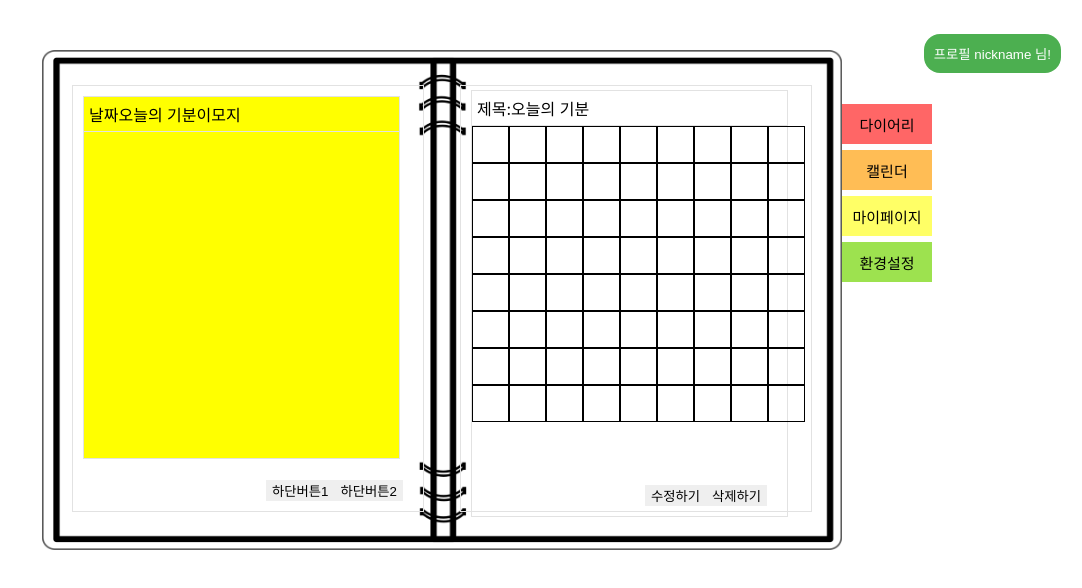
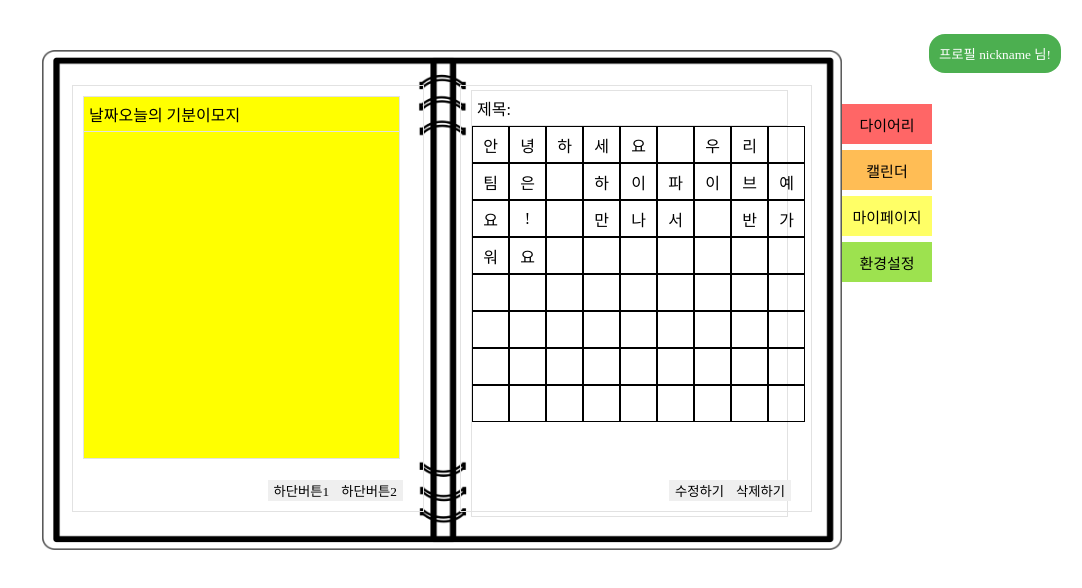
Before and after one commit to HIGHFIVE2023/artary_front, a React (Create React App) app: page /diary in a window 1280 px wide. Shown: the top 588 px of the page, without its empty margins (198-1280 px from the left). Built offline with nearby package versions, Linux system fonts and the light colour scheme; a web font is replaced by a local one.

Commit message:
[ADD] 다이어리 컴포넌트 분리

```diff
--- a/src/App.css
+++ b/src/App.css
@@ -28,18 +28,10 @@ textarea {
   padding-left: 10px; /* 텍스트와 테두리 간격 설정 */
 }
 
-/*임시^^*/
-
-.body {
-  background-color: #f6f6f6;
-  display: flex;
-  justify-content: center;
-  align-items: center;
+/*임시^*/
+.App {
   font-family: "kyobo";
-  min-height: 100vh;
-  margin: 0px;
 }
-
 /*홈 기본 틀*/
 .HomeFrame {
   width: 800px;
@@ -97,6 +89,7 @@ textarea {
 button {
   border: none;
   outline: none;
+  font-family: "crayon";
 }
 .IndexBtnContainer {
   font-family: "crayon";
@@ -201,43 +194,3 @@ header > div {
   bottom: 5px;
   right: 15px;
 }
-
-/*오른쪽 구성 -> 묶어서 수정 예정*/
-.TextSquareContainer {
-  position: absolute;
-
-  display: flex;
-  flex-wrap: wrap;
-  width: 350px;
-}
-
-.RightBottomDiv {
-  margin: 5px;
-  position: absolute;
-  bottom: 5px;
-  right: 15px;
-}
-
-.RightDivOveray {
-  position: absolute;
-  top: 5px;
-  right: 0px;
-  display: flex;
-  flex-wrap: wrap;
-  align-items: center;
-  width: 350px;
-  height: 85%;
-  margin-right: 30px;
-  margin-top: 30px;
-  border: 1px solid#e2e2e2;
-}
-
-.Right {
-  width: 90%;
-  height: 100%;
-  display: block;
-  margin-left: 10px;
-  margin-top: 10px;
-  position: absolute;
-  border: 1px solid#e2e2e2;
-}
--- /dev/null
+++ b/src/components/WritingDiary.js
@@ -0,0 +1,42 @@
+const WritingDiary = () => {
+  const str = "안녕하세요 우리 팀은 하이파이브예요! 만나서 반가워요";
+
+  const numRows = 9;
+  const numCols = 8;
+  const squares = [];
+
+  for (let i = 0; i < numRows; i++) {
+    for (let j = 0; j < numCols; j++) {
+      const idx = i * numCols + j;
+      const char = idx < str.length ? str[idx] : "";
+      squares.push(<TextSquare key={idx} text={char} />);
+    }
+  }
+
+  function TextSquare({ text }) {
+    return (
+      <div
+        style={{
+          display: "flex",
+          justifyContent: "center",
+          alignItems: "center",
+          width: "35px",
+          height: "35px",
+          border: "1px solid black",
+        }}
+      >
+        {text}
+      </div>
+    );
+  }
+  return (
+    <div className="Right">
+      <header>
+        <div className="title">제목: </div>
+        <div className="작성자"></div>
+      </header>
+      <div className="TextSquareContainer">{squares}</div>
+    </div>
+  );
+};
+export default WritingDiary;
--- a/src/components/components.css
+++ b/src/components/components.css
@@ -80,3 +80,43 @@ header {
 header > div {
   display: flex;
 }
+
+/*오른쪽 */
+.TextSquareContainer {
+  position: absolute;
+
+  display: flex;
+  flex-wrap: wrap;
+  width: 350px;
+}
+
+.RightBottomDiv {
+  margin: 5px;
+  position: absolute;
+  bottom: 5px;
+  right: 15px;
+}
+
+.RightDivOveray {
+  position: absolute;
+  top: 5px;
+  right: 0px;
+  display: flex;
+  flex-wrap: wrap;
+  align-items: center;
+  width: 350px;
+  height: 85%;
+  margin-right: 30px;
+  margin-top: 30px;
+  border: 1px solid#e2e2e2;
+}
+
+.Right {
+  width: 90%;
+  height: 100%;
+  display: block;
+  margin-left: 10px;
+  margin-top: 10px;
+  position: absolute;
+  border: 1px solid#e2e2e2;
+}
--- a/src/pages/Diary.js
+++ b/src/pages/Diary.js
@@ -2,39 +2,9 @@ import React from "react";
 import IndexBtn from "../components/IndexBtn";
 import BottomBtn from "../components/BottomBtn";
 import DrawingDiary from "../components/DrawingDiary";
+import WritingDiary from "../components/WritingDiary";
 
 const Diary = () => {
-  const str = "";
-
-  const numRows = 9;
-  const numCols = 8;
-  const squares = [];
-
-  for (let i = 0; i < numRows; i++) {
-    for (let j = 0; j < numCols; j++) {
-      const idx = i * numCols + j;
-      const char = idx < str.length ? str[idx] : "";
-      squares.push(<TextSquare key={idx} text={char} />);
-    }
-  }
-
-  function TextSquare({ text }) {
-    return (
-      <div
-        style={{
-          display: "flex",
-          justifyContent: "center",
-          alignItems: "center",
-          width: "35px",
-          height: "35px",
-          border: "1px solid black",
-        }}
-      >
-        {text}
-      </div>
-    );
-  }
-
   return (
     <div className="Diary">
       <div className="DiaryFrame">
@@ -56,17 +26,10 @@ const Diary = () => {
           </div>
         </div>
         <div className="RightDivOveray">
-          <div className="Right">
-            <header>
-              <div className="title">제목: </div>
-              <div className="작성자">오늘의 기분</div>
-            </header>
-
-            <div className="TextSquareContainer">{squares}</div>
-            <div className="RightBottomDiv">
-              <BottomBtn text={"수정하기"}></BottomBtn>
-              <BottomBtn text={"삭제하기"}></BottomBtn>
-            </div>
+          <WritingDiary />
+          <div className="RightBottomDiv">
+            <BottomBtn text={"수정하기"}></BottomBtn>
+            <BottomBtn text={"삭제하기"}></BottomBtn>
           </div>
         </div>
       </div>
--- a/src/pages/Home.js
+++ b/src/pages/Home.js
@@ -1,5 +1,6 @@
 import React, { useState } from "react";
 import IndexBtn from "../components/IndexBtn";
+import Navbar from "../components/Navbar";
 
 const Home = () => {
   const [isOpen, setIsOpen] = useState(false);
@@ -23,23 +24,7 @@ const Home = () => {
           </div>
         </div>
       </div>
-      <nav>
-        <button onClick={toggleMenu}>메뉴</button>{" "}
-        {/* 버튼 클릭 시 toggleMenu 함수 호출 */}
-        <ul className={isOpen ? "show" : "hide"}>
-          {" "}
-          {/* isOpen 상태에 따라 클래스명 설정 */}
-          <li>
-            <a href="#home">Home</a>
-          </li>
-          <li>
-            <a href="#about">About</a>
-          </li>
-          <li>
-            <a href="#contact">Contact</a>
-          </li>
-        </ul>
-      </nav>
+      <Navbar />
     </div>
   );
 };
```
